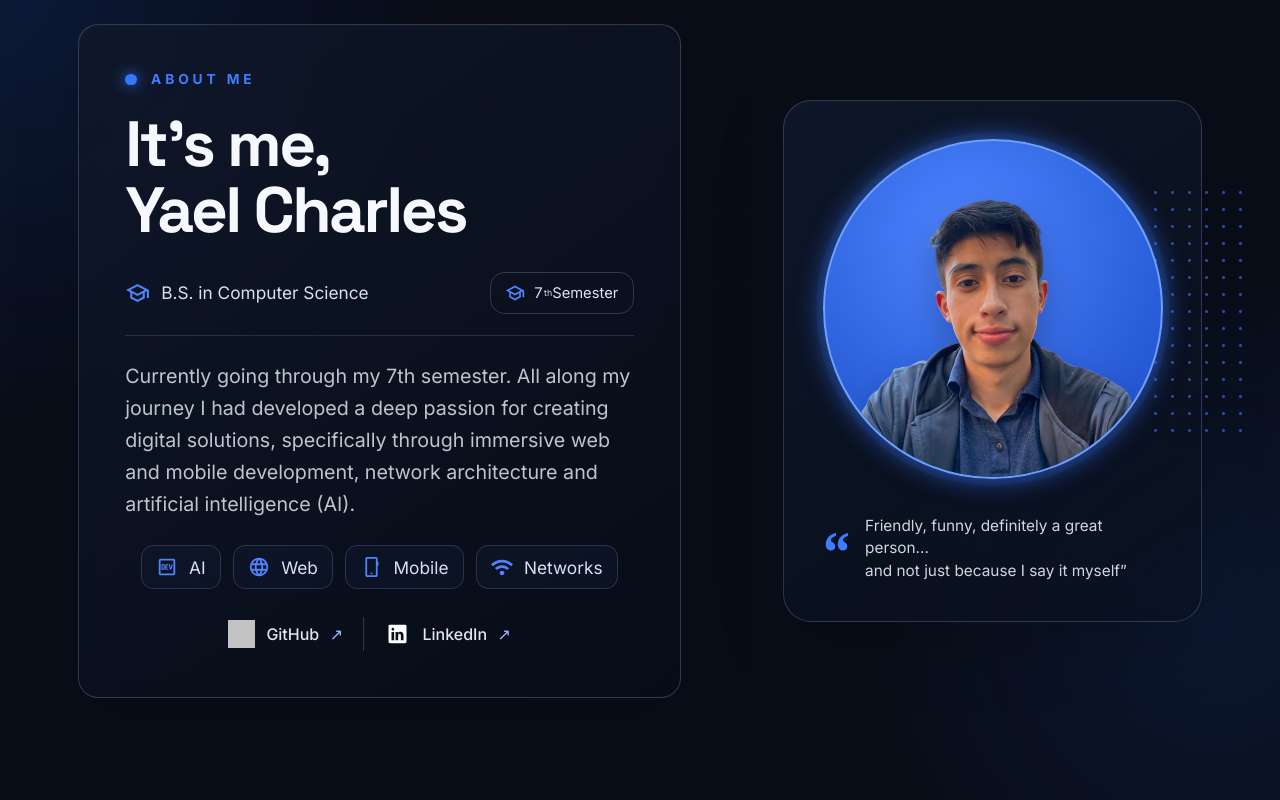
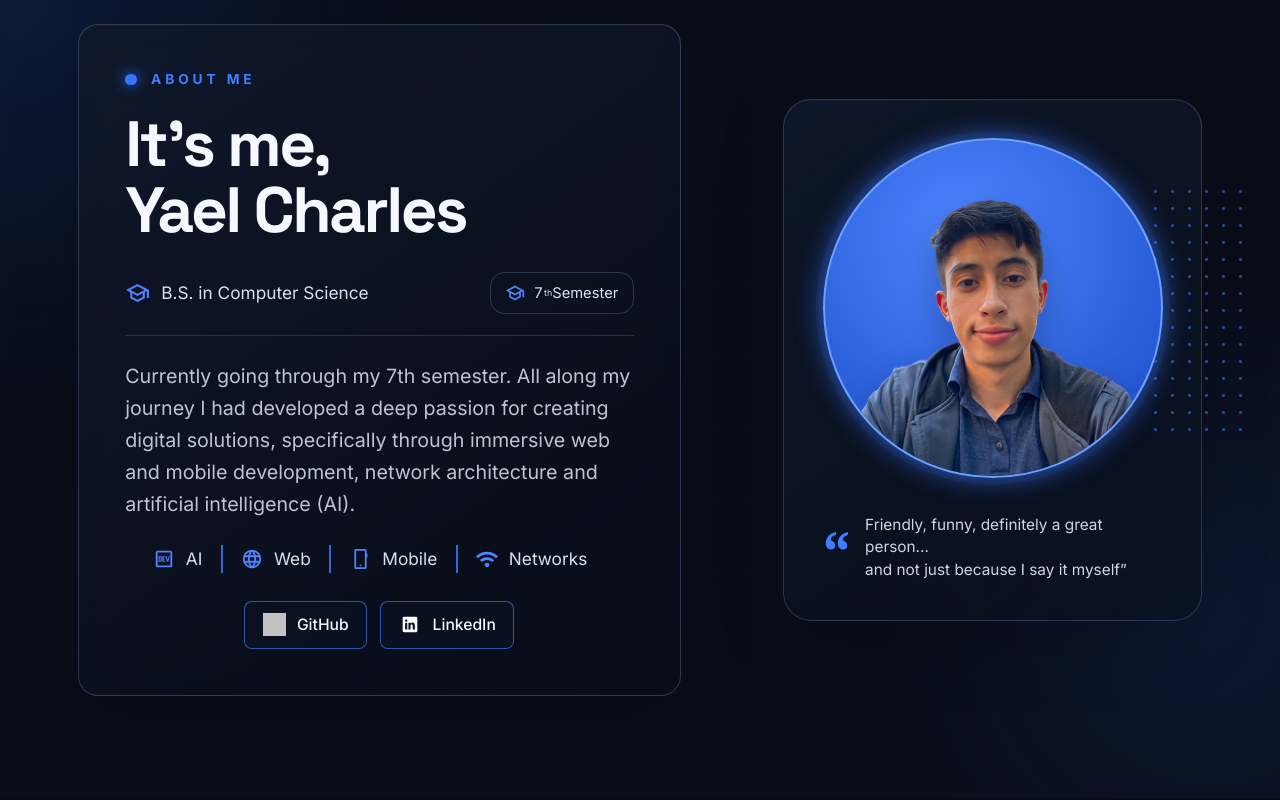
Before and after one commit to XMaster417/porfolio, a React app: page / in a window 1280 px wide. Shown: the part 878-1678 px from the top of the page. Built offline with nearby package versions, Linux system fonts and the light colour scheme; grey boxes are pictures that could not be loaded; the HTML template or start-up script is replaced by a standard one.

Commit message:
fix: se cambia la forma visual en que se expresan las cards y los botones

```diff
--- a/src/components/molecules/SocialLinks.jsx
+++ b/src/components/molecules/SocialLinks.jsx
@@ -7,9 +7,9 @@ const socialLinks = [
   { href: 'https://www.linkedin.com/in/yael-charles', icon: linkedinIcon, label: 'LinkedIn' },
 ]
 
-const SocialLinks = ({ className = '' }) => {
+const SocialLinks = () => {
   return (
-    <div className={`social-links ${className}`.trim()} aria-label="Redes profesionales">
+    <div className="social-links" aria-label="Redes profesionales">
       {socialLinks.map((socialLink) => <SocialLink key={socialLink.label} {...socialLink} />)}
     </div>
   )
--- a/src/components/organisms/AboutMeSection.jsx
+++ b/src/components/organisms/AboutMeSection.jsx
@@ -23,7 +23,7 @@ const AboutMeSection = () => {
 
           <InterestCards />
 
-          <SocialLinks className="about-social" />
+          <SocialLinks />
         </article>
 
         <div className="about-section__visual">
--- a/src/styles/home.css
+++ b/src/styles/home.css
@@ -48,15 +48,12 @@
 .about-section__semester::before { width: 1.25rem; height: 1.25rem; margin-right: .55rem; content: ''; background: url('../assets/icons/academic_icon.svg') center / contain no-repeat; filter: brightness(0) saturate(100%) invert(48%) sepia(91%) saturate(2826%) hue-rotate(207deg) brightness(102%) contrast(101%); }
 .about-section__semester sup { margin-left: .1rem; font-size: .6em; }
 .about-section__description { max-width: 43rem; margin: 1.45rem 0 1.55rem; color: rgba(230, 235, 247, .82); font-size: clamp(1rem, 1.56vw, 1.23rem); line-height: 1.63; }
-.interest-cards { display: flex; flex-wrap: wrap; justify-content: center; gap: .75rem; margin-bottom: 1.75rem; }
-.interest-cards .info-badge { padding: .65rem .9rem; border: 1px solid rgba(163, 184, 234, .2); border-radius: .78rem; background: rgba(16, 26, 45, .52); }
+.interest-cards { display: flex; flex-wrap: wrap; justify-content: center; gap: 0; margin-bottom: 1.75rem; }
+.interest-cards .info-badge { padding: .2rem 1.15rem; }
+.interest-cards .info-badge:first-child { padding-left: 0; }
+.interest-cards .info-badge + .info-badge { border-left: 2px solid rgba(63, 124, 255, .82); }
 .interest-cards .info-badge img { width: 1.35rem; height: 1.35rem; }
-.about-social { justify-content: center; gap: 0; }
-.about-social .social-link { min-height: auto; padding: .2rem 1.25rem .2rem 0; border: 0; border-radius: 0; background: transparent; color: #dfe5f5; font-size: 1rem; }
-.about-social .social-link + .social-link { padding-left: 1.25rem; border-left: 1px solid rgba(163, 184, 234, .24); }
-.about-social .social-link img { width: 1.7rem; height: 1.7rem; }
-.about-social .social-link span::after { margin-left: .65rem; content: '↗'; color: #9bb8ff; }
-.about-social .social-link:hover { background: transparent; color: #fff; transform: translateY(-2px); }
+.about-section__card > .social-links { justify-content: center; }
 .about-section__visual { display: grid; place-items: center; min-height: 100%; }
 .about-portrait { position: relative; width: min(100%, 480px); padding: clamp(1.3rem, 3vw, 2.65rem); border: 1px solid rgba(163, 184, 234, .22); border-radius: 1.75rem; background: linear-gradient(145deg, rgba(16, 25, 45, .8), rgba(8, 14, 26, .55)); box-shadow: inset 0 1px rgba(255, 255, 255, .025), 0 22px 70px rgba(0, 0, 0, .16); }
 .about-portrait__frame { position: relative; z-index: 1; display: grid; place-items: end center; width: 100%; aspect-ratio: 1; overflow: hidden; border: 2px solid #6ca0ff; border-radius: 50%; background: radial-gradient(circle at 42% 28%, #4d84ff, #1749c4); box-shadow: 0 0 0 7px rgba(58, 114, 240, .08), 0 0 27px rgba(55, 116, 255, .72); }
@@ -66,5 +63,5 @@
 .about-portrait__quote > span { color: #3f7cff; font-family: Georgia, serif; font-size: 3.6rem; font-weight: 700; line-height: .5; transform: translateY(.25rem); }
 .about-portrait__quote p { margin: 0; color: rgba(237, 241, 250, .88); font-size: clamp(.88rem, 1.2vw, 1rem); font-style: italic; line-height: 1.48; }
 @media (max-width: 950px) { .about-section__layout { grid-template-columns: minmax(0, 1fr) minmax(280px, .7fr); gap: 2.5rem; } .about-section__card { padding: 2rem; } .about-section h2 { font-size: clamp(2.65rem, 5.3vw, 4rem); } .about-portrait { border-radius: 1.35rem; } }
-@media (max-width: 700px) { .about-section { padding: 4.6rem 1.5rem; } .about-section__layout { grid-template-columns: 1fr; gap: 2rem; } .about-portrait { width: min(100%, 370px); } .about-section__card { padding: 1.5rem; border-radius: 1rem; } .about-section__eyebrow { margin-bottom: 1.1rem; font-size: .72rem; } .about-section h2 { margin-bottom: 1.35rem; font-size: clamp(2.75rem, 13vw, 4.2rem); } .about-section__study-row { flex-direction: column; align-items: flex-start; padding-bottom: 1.1rem; } .about-section__description { margin-block: 1.2rem; font-size: 1rem; } .interest-cards { gap: .55rem; margin-bottom: 1.35rem; } .interest-cards .info-badge { padding: .54rem .7rem; font-size: .88rem; } .about-portrait__quote { gap: .7rem; } .about-portrait__quote > span { font-size: 3.1rem; } .about-social .social-link { padding-right: .8rem; font-size: .9rem; } .about-social .social-link + .social-link { padding-left: .8rem; } }
-@media (max-width: 410px) { .about-section { padding-inline: 1rem; } .about-section__card { padding: 1.2rem; } .about-section h2 { font-size: 2.55rem; } .about-section__degree { font-size: .84rem; } .about-social { flex-direction: column; align-items: center; gap: .7rem; } .about-social .social-link + .social-link { padding-left: 0; border-left: 0; } }
+@media (max-width: 700px) { .about-section { padding: 4.6rem 1.5rem; } .about-section__layout { grid-template-columns: 1fr; gap: 2rem; } .about-portrait { width: min(100%, 370px); } .about-section__card { padding: 1.5rem; border-radius: 1rem; } .about-section__eyebrow { margin-bottom: 1.1rem; font-size: .72rem; } .about-section h2 { margin-bottom: 1.35rem; font-size: clamp(2.75rem, 13vw, 4.2rem); } .about-section__study-row { flex-direction: column; align-items: flex-start; padding-bottom: 1.1rem; } .about-section__description { margin-block: 1.2rem; font-size: 1rem; } .interest-cards { margin-bottom: 1.35rem; } .interest-cards .info-badge { padding: .2rem .75rem; font-size: .88rem; } .about-portrait__quote { gap: .7rem; } .about-portrait__quote > span { font-size: 3.1rem; } }
+@media (max-width: 410px) { .about-section { padding-inline: 1rem; } .about-section__card { padding: 1.2rem; } .about-section h2 { font-size: 2.55rem; } .about-section__degree { font-size: .84rem; } .interest-cards { display: grid; grid-template-columns: repeat(2, max-content); } .interest-cards .info-badge:first-child { padding-left: .75rem; } .interest-cards .info-badge:nth-child(3) { border-left: 0; } }
```
